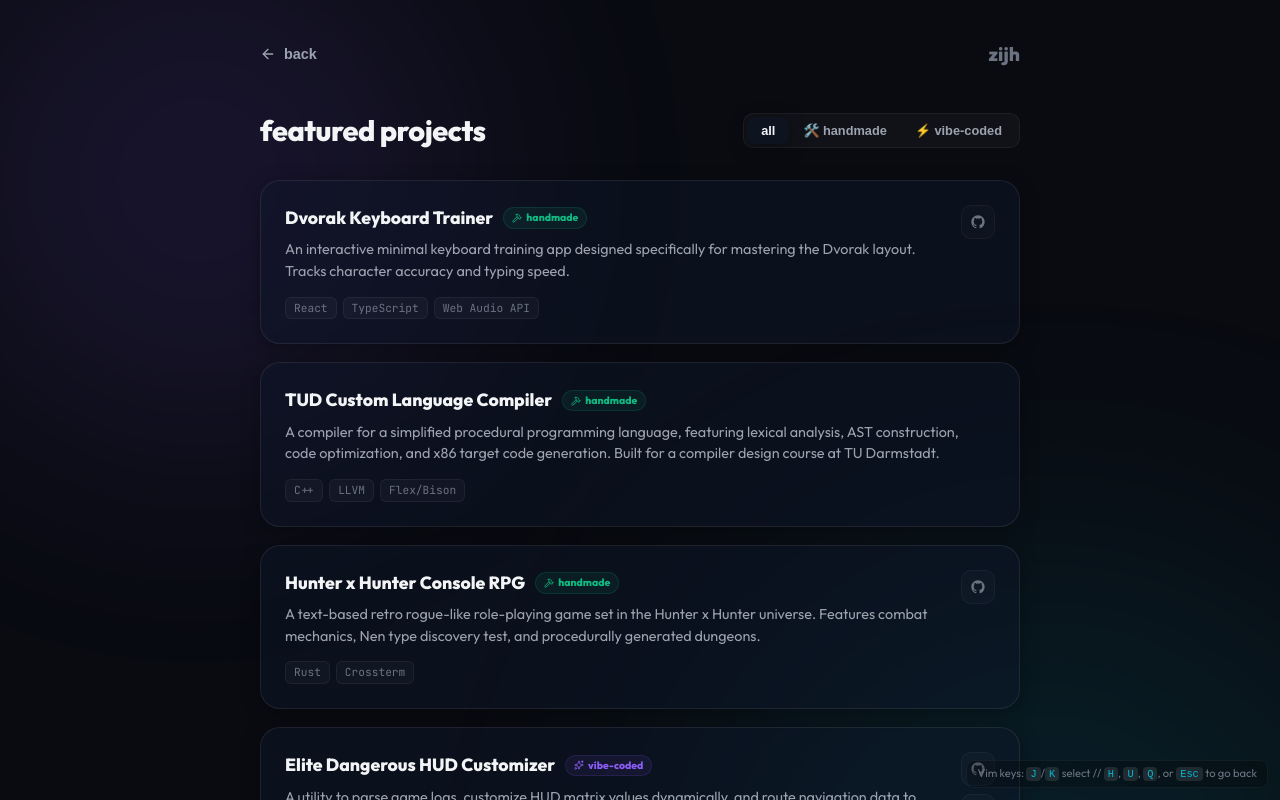
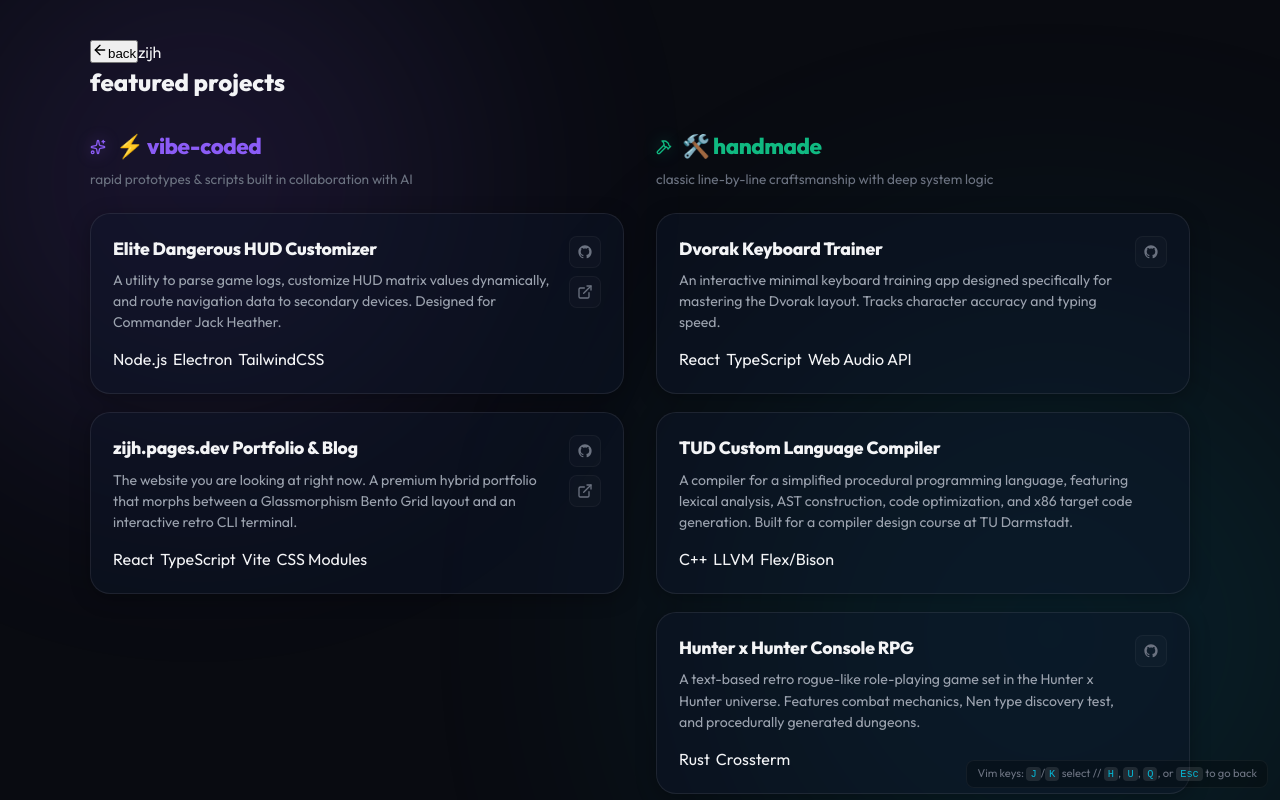
Before and after one commit to james19hadley/personal-website, a React (Vite) app: page / in a window 1280 px wide. Both pictures are taken after a click on the button "projects". Shown: the top 800 px of the page. Built offline with nearby package versions, Linux system fonts and the light colour scheme.

Commit message:
feat: split projects into vibe-coded and handmade side-by-side bento grids

```diff
--- a/src/components/ProjectsLayout.css
+++ b/src/components/ProjectsLayout.css
@@ -1,189 +1,128 @@
-/* Common layout wrapper for pages */
-.layout-container {
-  max-width: 760px;
-  width: 90%;
+.projects-layout-container {
+  max-width: 1100px;
+  width: 95%;
   margin: 40px auto;
-  min-height: 80vh;
+}
+
+.projects-main {
   display: flex;
   flex-direction: column;
-  z-index: 1;
 }
 
-.layout-header {
-  display: flex;
-  justify-content: space-between;
-  align-items: center;
-  margin-bottom: 40px;
+.projects-title {
+  margin-bottom: 30px;
 }
 
-.back-btn {
-  background: transparent;
-  border: none;
-  color: var(--text-secondary);
-  display: inline-flex;
-  align-items: center;
-  gap: 8px;
-  font-weight: 600;
-  font-size: 0.9rem;
-  cursor: pointer;
-  transition: var(--transition-fast);
+/* Split view panels */
+.projects-split-view {
+  display: flex;
+  gap: 32px;
+  align-items: flex-start;
+  width: 100%;
 }
 
-.back-btn:hover {
-  color: var(--text-primary);
-  transform: translateX(-4px);
+.projects-column {
+  flex: 1;
+  min-width: 0;
+  display: flex;
+  flex-direction: column;
 }
 
-.layout-logo {
-  font-size: 1.2rem;
-  font-weight: 800;
-  text-transform: lowercase;
-  color: var(--text-muted);
+.column-header-title {
+  display: flex;
+  align-items: center;
+  gap: 10px;
+  margin-bottom: 6px;
 }
 
-/* Page Section headers */
-.section-header {
-  display: flex;
-  justify-content: space-between;
-  align-items: center;
-  margin-bottom: 28px;
-  flex-wrap: wrap;
-  gap: 16px;
-}
-
-.section-title {
-  font-size: 1.8rem;
+.column-header-title h3 {
+  font-size: 1.4rem;
   font-weight: 800;
-  text-transform: lowercase;
   letter-spacing: -0.5px;
 }
 
-.projects-filter-bar {
-  display: flex;
-  background: rgba(255, 255, 255, 0.03);
-  border: 1px solid rgba(255, 255, 255, 0.05);
-  padding: 3px;
-  border-radius: 10px;
+.vibe-column .column-header-title h3 {
+  color: var(--accent-violet);
 }
 
-:root[data-theme='light'] .projects-filter-bar {
-  background: rgba(0, 0, 0, 0.02);
-  border-color: rgba(0, 0, 0, 0.04);
+.handmade-column .column-header-title h3 {
+  color: var(--accent-emerald);
 }
 
-.filter-tab {
-  background: transparent;
-  border: none;
-  color: var(--text-secondary);
-  padding: 6px 14px;
-  border-radius: 8px;
-  font-size: 0.8rem;
-  font-weight: 600;
-  cursor: pointer;
-  transition: var(--transition-fast);
+.column-subtitle-desc {
+  color: var(--text-muted);
+  font-size: 0.85rem;
+  margin-bottom: 24px;
+  line-height: 1.4;
 }
 
-.filter-tab.active {
-  background: var(--bg-card);
-  color: var(--text-primary);
-  box-shadow: var(--shadow-card);
+.column-icon.violet-glow {
+  color: var(--accent-violet);
+  filter: drop-shadow(0 0 8px rgba(139, 92, 246, 0.4));
 }
 
-/* Card Lists */
-.projects-grid-list {
+.column-icon.emerald-glow {
+  color: var(--accent-emerald);
+  filter: drop-shadow(0 0 8px rgba(16, 185, 129, 0.4));
+}
+
+/* Grid within each column */
+.projects-tiles-grid {
   display: flex;
   flex-direction: column;
   gap: 18px;
 }
 
-.project-card-item {
+/* Individual project tile */
+.project-tile-card {
+  padding: 22px;
   display: flex;
   justify-content: space-between;
   align-items: flex-start;
-  padding: 24px;
+  transition: var(--transition-smooth);
 }
 
-.p-card-body {
-  flex: 1;
-  margin-right: 16px;
+.project-tile-card:hover {
+  transform: translateY(-2px) scale(1.01);
 }
 
-.p-card-title-row {
-  display: flex;
-  align-items: center;
-  gap: 10px;
-  margin-bottom: 8px;
-  flex-wrap: wrap;
+.p-tile-body {
+  flex: 1;
+  margin-right: 14px;
 }
 
-.p-card-title-row h3 {
+.p-tile-body h4 {
   font-size: 1.1rem;
   font-weight: 700;
   color: var(--text-primary);
+  margin-bottom: 8px;
+  letter-spacing: -0.2px;
 }
 
-.p-badge {
-  display: inline-flex;
-  align-items: center;
-  gap: 4px;
-  padding: 2px 8px;
-  border-radius: 9999px;
-  font-size: 0.65rem;
-  font-weight: 700;
-  text-transform: lowercase;
-}
-
-.p-badge.handmade {
-  background: rgba(16, 185, 129, 0.08);
-  color: var(--accent-emerald);
-  border: 1px solid rgba(16, 185, 129, 0.15);
-}
-
-.p-badge.vibecoded {
-  background: rgba(139, 92, 246, 0.08);
-  color: var(--accent-violet);
-  border: 1px solid rgba(139, 92, 246, 0.15);
-}
-
-.p-card-desc {
+.p-tile-body p {
   color: var(--text-secondary);
-  font-size: 0.9rem;
+  font-size: 0.88rem;
   line-height: 1.5;
   margin-bottom: 14px;
 }
 
-.p-card-tech {
+.p-tile-tech {
   display: flex;
   flex-wrap: wrap;
   gap: 6px;
 }
 
-.tech-tag {
-  background: rgba(255, 255, 255, 0.03);
-  border: 1px solid rgba(255, 255, 255, 0.05);
-  padding: 2px 8px;
-  border-radius: 6px;
-  font-family: var(--font-mono);
-  font-size: 0.7rem;
-  color: var(--text-muted);
-}
-
-:root[data-theme='light'] .tech-tag {
-  background: rgba(0, 0, 0, 0.02);
-  border-color: rgba(0, 0, 0, 0.05);
-}
-
-.p-card-actions {
+.p-tile-actions {
   display: flex;
   flex-direction: column;
   gap: 8px;
 }
 
-.p-card-actions a {
+.p-tile-actions a {
   color: var(--text-muted);
-  width: 34px;
-  height: 34px;
-  border-radius: 10px;
+  width: 32px;
+  height: 32px;
+  border-radius: 8px;
   display: flex;
   align-items: center;
   justify-content: center;
@@ -192,25 +131,25 @@
   border: 1px solid rgba(255, 255, 255, 0.04);
 }
 
-:root[data-theme='light'] .p-card-actions a {
+:root[data-theme='light'] .p-tile-actions a {
   background: rgba(0, 0, 0, 0.01);
   border-color: rgba(0, 0, 0, 0.03);
 }
 
-.p-card-actions a:hover {
+.p-tile-actions a:hover {
   color: var(--text-primary);
   background: rgba(255, 255, 255, 0.08);
   border-color: rgba(255, 255, 255, 0.1);
-  transform: translateY(-1px);
 }
 
-:root[data-theme='light'] .p-card-actions a:hover {
+:root[data-theme='light'] .p-tile-actions a:hover {
   background: rgba(0, 0, 0, 0.05);
 }
 
-@media (max-width: 480px) {
-  .section-header {
+/* Responsive collapse to single column vertical stack */
+@media (max-width: 800px) {
+  .projects-split-view {
     flex-direction: column;
-    align-items: flex-start;
+    gap: 40px;
   }
 }
--- a/src/components/ProjectsLayout.tsx
+++ b/src/components/ProjectsLayout.tsx
@@ -1,4 +1,3 @@
-import { useState } from 'react';
 import { projects } from '../data/projects';
 import { ArrowLeft, ExternalLink, Hammer, Sparkles } from 'lucide-react';
 import './ProjectsLayout.css';
@@ -8,16 +7,11 @@
 }
 
 export const ProjectsLayout = ({ onBack }: ProjectsLayoutProps) => {
-  const [filter, setFilter] = useState<'all' | 'handmade' | 'vibecoded'>('all');
-
-  const filtered = projects.filter(p => {
-    if (filter === 'handmade') return p.type === 'handmade';
-    if (filter === 'vibecoded') return p.type === 'vibecoded';
-    return true;
-  });
+  const vibeProjects = projects.filter(p => p.type === 'vibecoded');
+  const handmadeProjects = projects.filter(p => p.type === 'handmade');
 
   return (
-    <div className="layout-container fade-in">
+    <div className="layout-container projects-layout-container fade-in">
       <header className="layout-header">
         <button onClick={onBack} className="back-btn">
           <ArrowLeft size={16} />
@@ -26,59 +20,32 @@
         <span className="layout-logo">zijh</span>
       </header>
 
-      <main className="layout-main">
-        <div className="section-header">
-          <h2 className="section-title">featured projects</h2>
-          <div className="projects-filter-bar">
-            <button
-              className={`filter-tab ${filter === 'all' ? 'active' : ''}`}
-              onClick={() => setFilter('all')}
-            >
-              all
-            </button>
-            <button
-              className={`filter-tab ${filter === 'handmade' ? 'active' : ''}`}
-              onClick={() => setFilter('handmade')}
-            >
-              🛠️ handmade
-            </button>
-            <button
-              className={`filter-tab ${filter === 'vibecoded' ? 'active' : ''}`}
-              onClick={() => setFilter('vibecoded')}
-            >
-              ⚡ vibe-coded
-            </button>
+      <main className="layout-main projects-main">
+        <h2 className="section-title projects-title">featured projects</h2>
+
+        <div className="projects-split-view">
+
+          {/* VIBE-CODED COLUMN (LEFT) */}
+          <div className="projects-column vibe-column">
+            <div className="column-header-title">
+              <Sparkles size={16} className="column-icon violet-glow" />
+              <h3>⚡ vibe-coded</h3>
             </div>
-        </div>
+            <p className="column-subtitle-desc">rapid prototypes & scripts built in collaboration with AI</p>
 
-        <div className="projects-grid-list">
-          {filtered.map(p => (
-            <article key={p.id} className="project-card-item glassmorphism">
-              <div className="p-card-body">
-                <div className="p-card-title-row">
-                  <h3>{p.title}</h3>
-                  <span className={`p-badge ${p.type}`}>
-                    {p.type === 'handmade' ? (
-                      <>
-                        <Hammer size={10} />
-                        <span>handmade</span>
-                      </>
-                    ) : (
-                      <>
-                        <Sparkles size={10} />
-                        <span>vibe-coded</span>
-                      </>
-                    )}
-                  </span>
-                </div>
-                <p className="p-card-desc">{p.description}</p>
-                <div className="p-card-tech">
+            <div className="projects-tiles-grid">
+              {vibeProjects.map(p => (
+                <article key={p.id} className="project-tile-card glassmorphism">
+                  <div className="p-tile-body">
+                    <h4>{p.title}</h4>
+                    <p>{p.description}</p>
+                    <div className="p-tile-tech">
                       {p.techStack.map(t => (
                         <span key={t} className="tech-tag">{t}</span>
                       ))}
                     </div>
                   </div>
-              <div className="p-card-actions">
+                  <div className="p-tile-actions">
                     {p.githubUrl && (
                       <a href={p.githubUrl} target="_blank" rel="noopener noreferrer" title="source code">
                         <svg viewBox="0 0 24 24" width="16" height="16" fill="currentColor">
@@ -95,6 +62,48 @@
                 </article>
               ))}
             </div>
+          </div>
+
+          {/* HANDMADE COLUMN (RIGHT) */}
+          <div className="projects-column handmade-column">
+            <div className="column-header-title">
+              <Hammer size={16} className="column-icon emerald-glow" />
+              <h3>🛠️ handmade</h3>
+            </div>
+            <p className="column-subtitle-desc">classic line-by-line craftsmanship with deep system logic</p>
+
+            <div className="projects-tiles-grid">
+              {handmadeProjects.map(p => (
+                <article key={p.id} className="project-tile-card glassmorphism">
+                  <div className="p-tile-body">
+                    <h4>{p.title}</h4>
+                    <p>{p.description}</p>
+                    <div className="p-tile-tech">
+                      {p.techStack.map(t => (
+                        <span key={t} className="tech-tag">{t}</span>
+                      ))}
+                    </div>
+                  </div>
+                  <div className="p-tile-actions">
+                    {p.githubUrl && (
+                      <a href={p.githubUrl} target="_blank" rel="noopener noreferrer" title="source code">
+                        <svg viewBox="0 0 24 24" width="16" height="16" fill="currentColor">
+                          <path d="M12 2C6.477 2 2 6.477 2 12c0 4.42 2.865 8.166 6.839 9.489.5.092.682-.217.682-.482 0-.237-.008-.866-.013-1.7-2.782.603-3.369-1.34-3.369-1.34-.454-1.156-1.11-1.464-1.11-1.464-.908-.62.069-.608.069-.608 1.003.07 1.531 1.03 1.531 1.03.892 1.529 2.341 1.087 2.91.831.092-.646.35-1.086.636-1.336-2.22-.253-4.555-1.11-4.555-4.943 0-1.091.39-1.984 1.029-2.683-.103-.253-.446-1.27.098-2.647 0 0 .84-.269 2.75 1.025A9.564 9.564 0 0112 6.844c.85.004 1.705.115 2.504.337 1.909-1.294 2.747-1.025 2.747-1.025.546 1.377.203 2.394.1 2.647.64.699 1.028 1.592 1.028 2.683 0 3.842-2.339 4.687-4.566 4.935.359.309.678.919.678 1.852 0 1.336-.012 2.415-.012 2.743 0 .267.18.579.688.481C19.137 20.162 22 16.418 22 12c0-5.523-4.477-10-10-10z"/>
+                        </svg>
+                      </a>
+                    )}
+                    {p.liveUrl && (
+                      <a href={p.liveUrl} target="_blank" rel="noopener noreferrer" title="live demo">
+                        <ExternalLink size={16} />
+                      </a>
+                    )}
+                  </div>
+                </article>
+              ))}
+            </div>
+          </div>
+
+        </div>
       </main>
     </div>
   );
```
Lines whose indentation alone changed are shown as unchanged.
